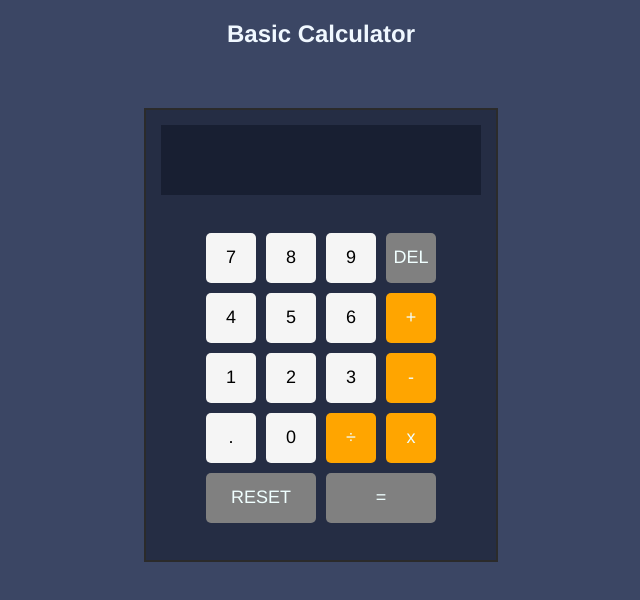
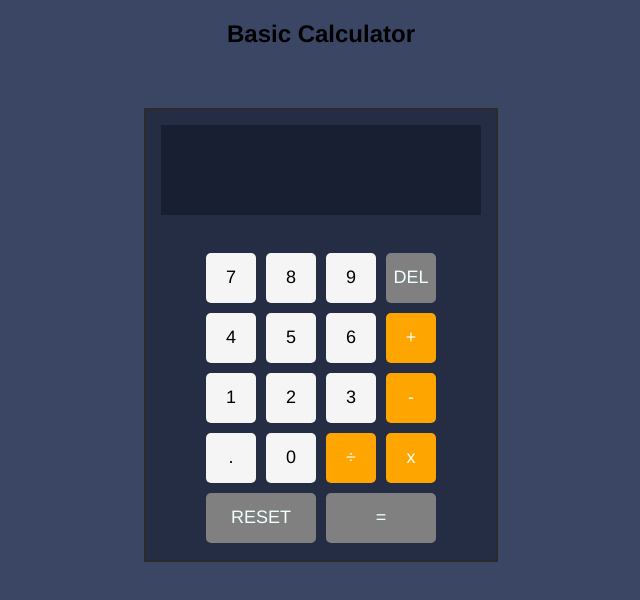
Before and after one commit to Hamza789987/Project-2-Basic-Calculator, a plain HTML site: page index.html in a window 1280 px wide. Shown: the whole page, without its empty margins (319-959 px from the left). Drawn offline with Linux system fonts and the light colour scheme.

Commit message:
changes for html and css

```diff
--- a/style.css
+++ b/style.css
@@ -6,7 +6,6 @@ body {
 }
 .title {
   text-align: center;
-  color: aliceblue;
 }
 .calculator {
   margin-top: 60px;
@@ -17,7 +16,13 @@ body {
   border: #2b2b2b 2px solid;
 }
 .displayScreen {
+  color: aliceblue;
+
+  display: flex;
+  justify-content: end;
+  align-items: center;
   background-color: rgb(24, 31, 50);
+  padding: 10px;
   height: 70px;
   margin: 15px;
 }
```
